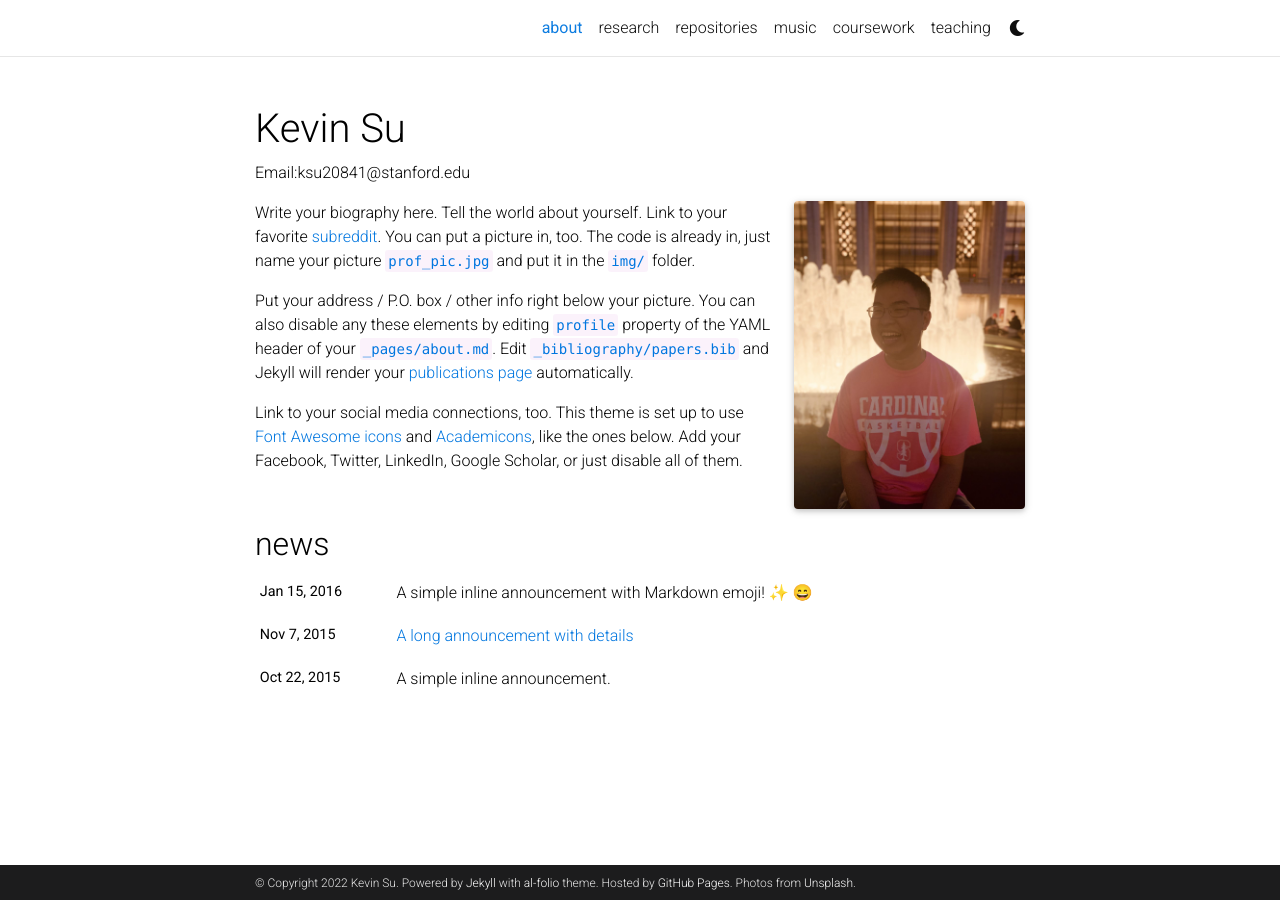
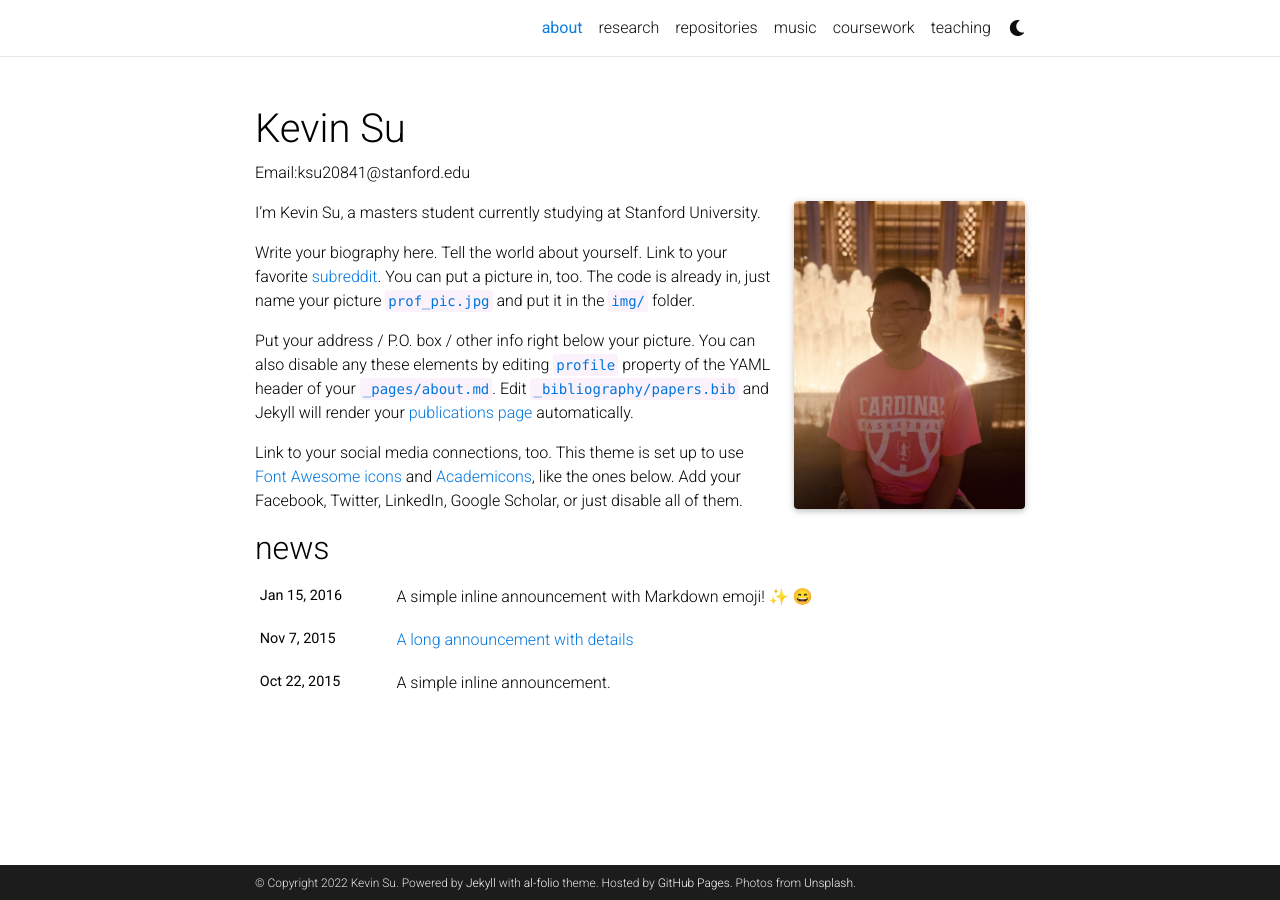
Before and after one commit to kevin20841/kevin20841.github.io, a Jekyll site: the page built from _pages/about.md, in a window 1280 px wide. Built offline with Jekyll 4.4.1, drawn with Linux system fonts in a browser that asks for light colours; full-size pictures stand in for the smaller copies a plugin makes; emoji names are drawn with the system emoji font; comment, search, counter and statistics services are not loaded; a style sheet for code colours, icons or effects is not loaded.

Commit message:
update coursework name

```diff
--- a/_pages/about.md
+++ b/_pages/about.md
@@ -15,6 +15,10 @@ selected_papers: false # includes a list of papers marked as "selected={true}"
 social: false  # includes social icons at the bottom of the page
 ---
 
+
+I'm Kevin Su, a masters student currently studying at Stanford University.
+
+
 Write your biography here. Tell the world about yourself. Link to your favorite [subreddit](http://reddit.com). You can put a picture in, too. The code is already in, just name your picture `prof_pic.jpg` and put it in the `img/` folder.
 
 Put your address / P.O. box / other info right below your picture. You can also disable any these elements by editing `profile` property of the YAML header of your `_pages/about.md`. Edit `_bibliography/papers.bib` and Jekyll will render your [publications page](/al-folio/publications/) automatically.
```
Also changed, not shown: _pages/coursework.md (renamed from _pages/cv.md).
